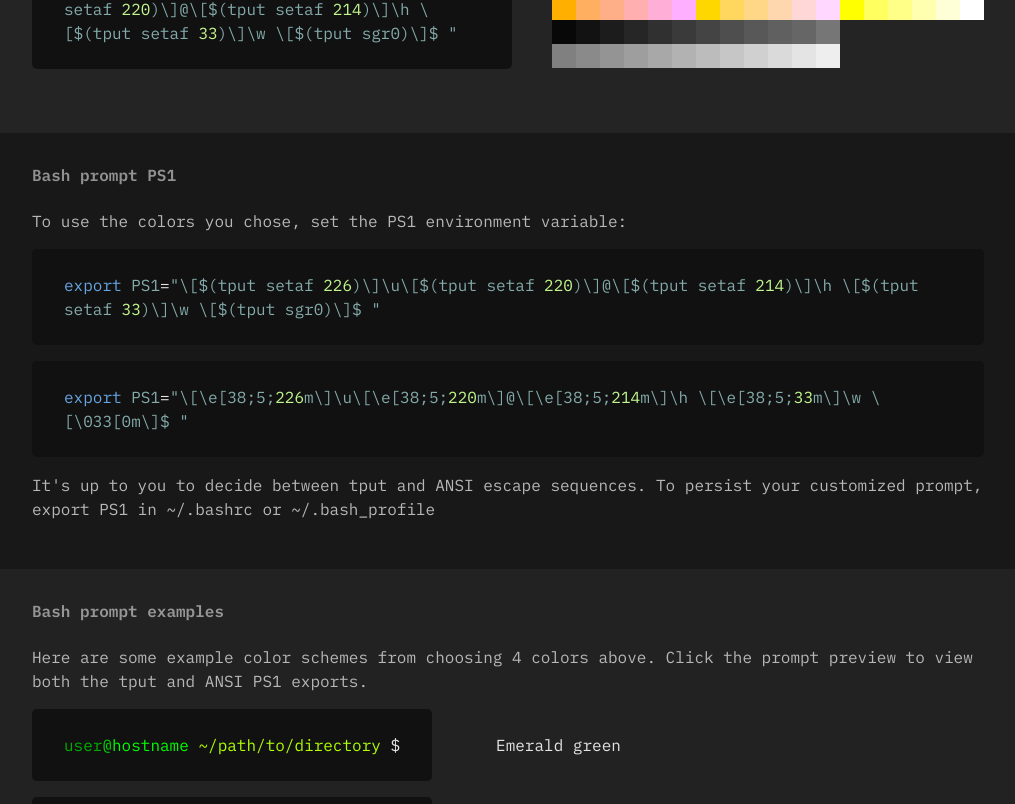
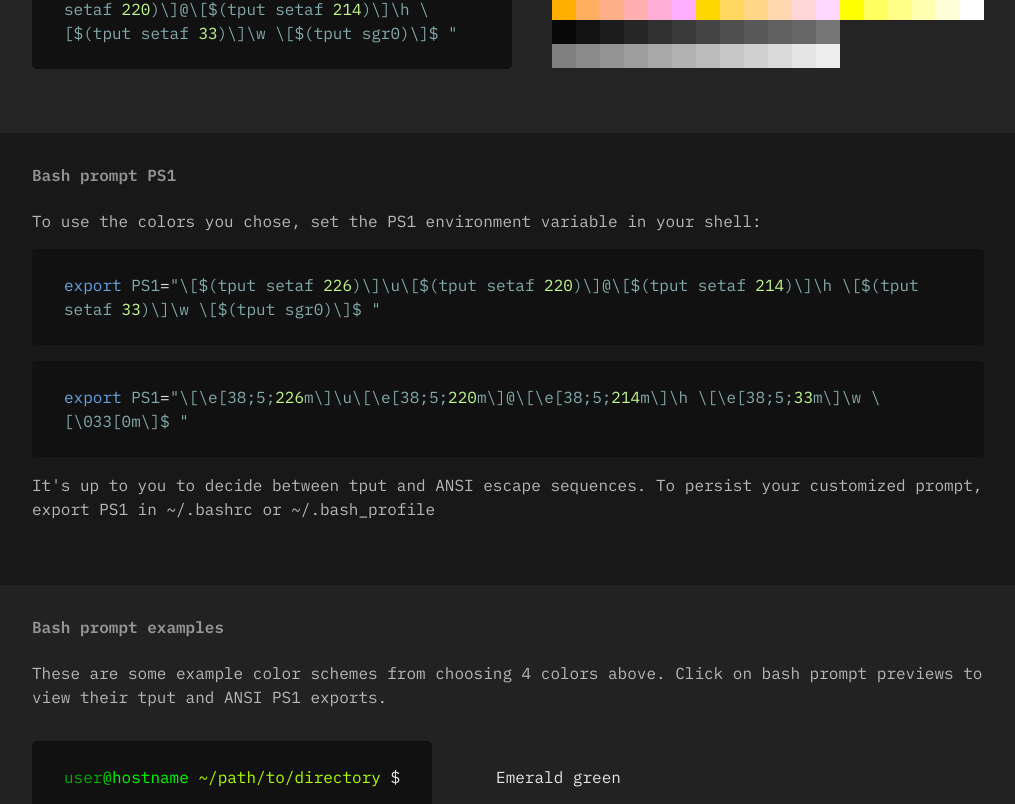
Before and after one commit to linrock/bash-prompt-generator, a React (Create React App) app: page / in a window 1280 px wide. Shown: the part 416-1220 px from the top of the page, without its empty margins (132-1147 px from the left). Built offline with nearby package versions, Linux system fonts and the light colour scheme.

Commit message:
Spacing and text adjustments

```diff
--- a/src/BashPromptGenerator.jsx
+++ b/src/BashPromptGenerator.jsx
@@ -195,7 +195,7 @@ function BashPromptGenerator() {
       <section className="bash-prompt-ps1">
         <div className="container">
           <h2>Bash prompt PS1</h2>
-          <p>To use the colors you chose, set the PS1 environment variable:</p>
+          <p>To use the colors you chose, set the PS1 environment variable in your shell:</p>
           <code className="prompt-ps1">
             <span className="export">export </span>
             <span className="ps1-var">PS1</span>=
@@ -227,9 +227,9 @@ function BashPromptGenerator() {
       <section className="bash-prompt-examples">
         <div className="container">
           <h2>Bash prompt examples</h2>
-          <p>
-            Here are some example color schemes from choosing 4 colors above.
-            Click the prompt preview to view both the tput and ANSI PS1 exports.
+          <p style={{ marginBottom: '2rem' }}>
+            These are some example color schemes from choosing 4 colors above.
+            Click on bash prompt previews to view their tput and ANSI PS1 exports.
           </p>
 
           <BashPromptExample name="Emerald green"
--- a/src/style.css
+++ b/src/style.css
@@ -121,7 +121,7 @@ a:hover {
   opacity: 1;
 }
 section {
-  padding: 2rem 0 4rem;
+  padding: 2rem 0 3rem;
 }
 section.bash-prompt-customize {
   background: #242424;
@@ -129,7 +129,6 @@ section.bash-prompt-customize {
 }
 section.bash-prompt-ps1 {
   background: #181818;
-  padding-bottom: 2rem;
 }
 section.bash-prompt-variables {
   background: #1e1e1e;
```
